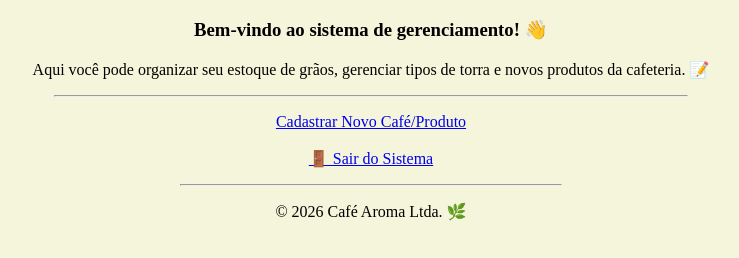
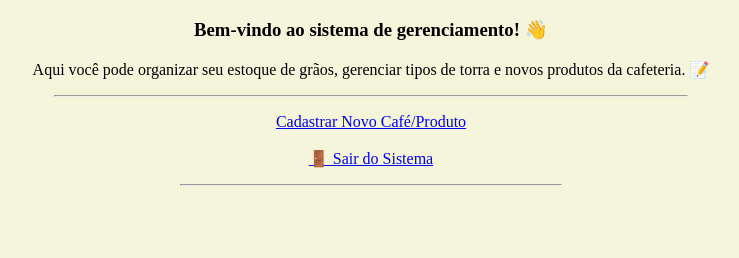
Before and after one commit to Anicesi08/coofe.html, a plain HTML site: page principal.html in a window 1280 px wide. Shown: the part 88-346 px from the top of the page, without its empty margins (269-1008 px from the left). Drawn offline with Linux system fonts and the light colour scheme.

Commit message:
Update principal.html

```diff
--- a/principal.html
+++ b/principal.html
@@ -28,10 +28,6 @@
         </main>
 
         <hr width="30%">
-
-        <footer>
-            <p>&copy; 2026 Café Aroma Ltda. 🌿</p>
-        </footer>
     </center>
 </body>
 </html>
```
